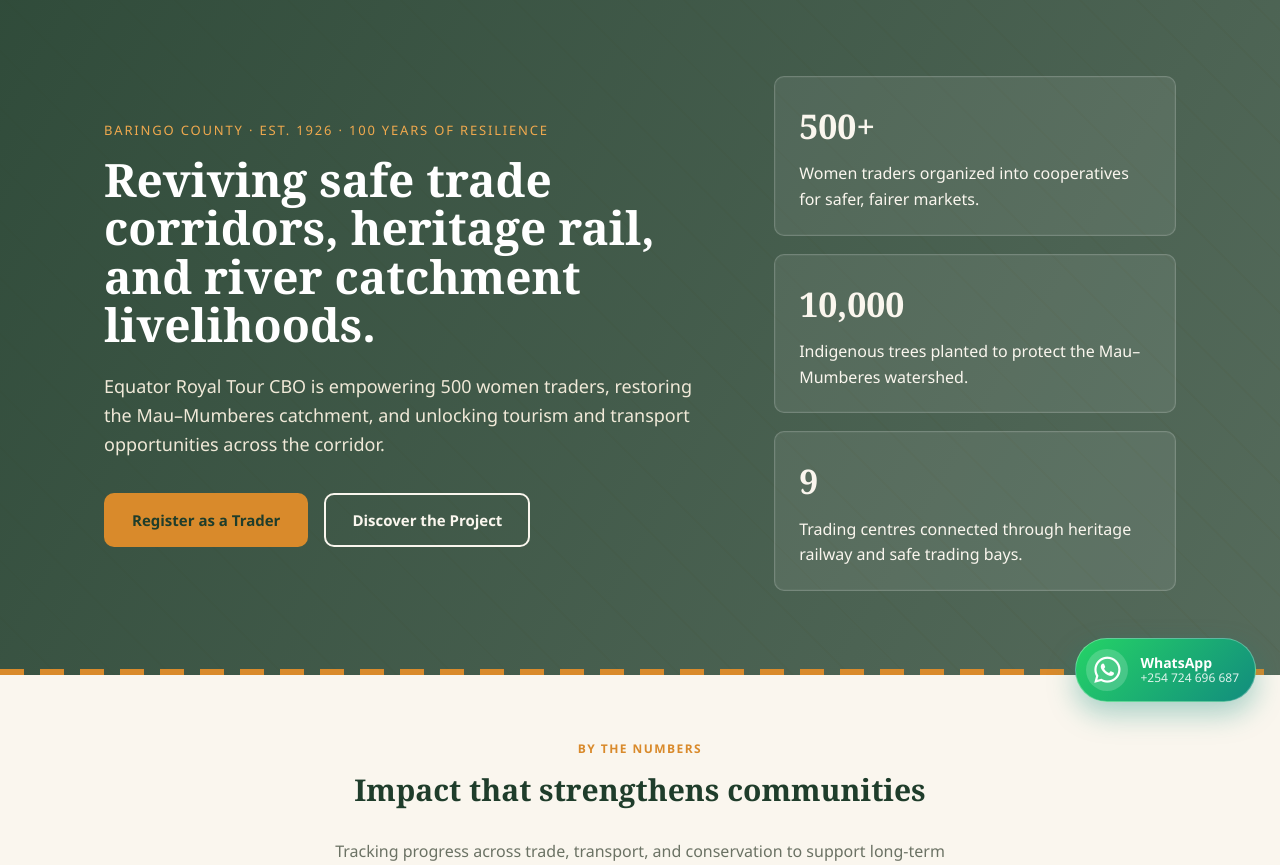
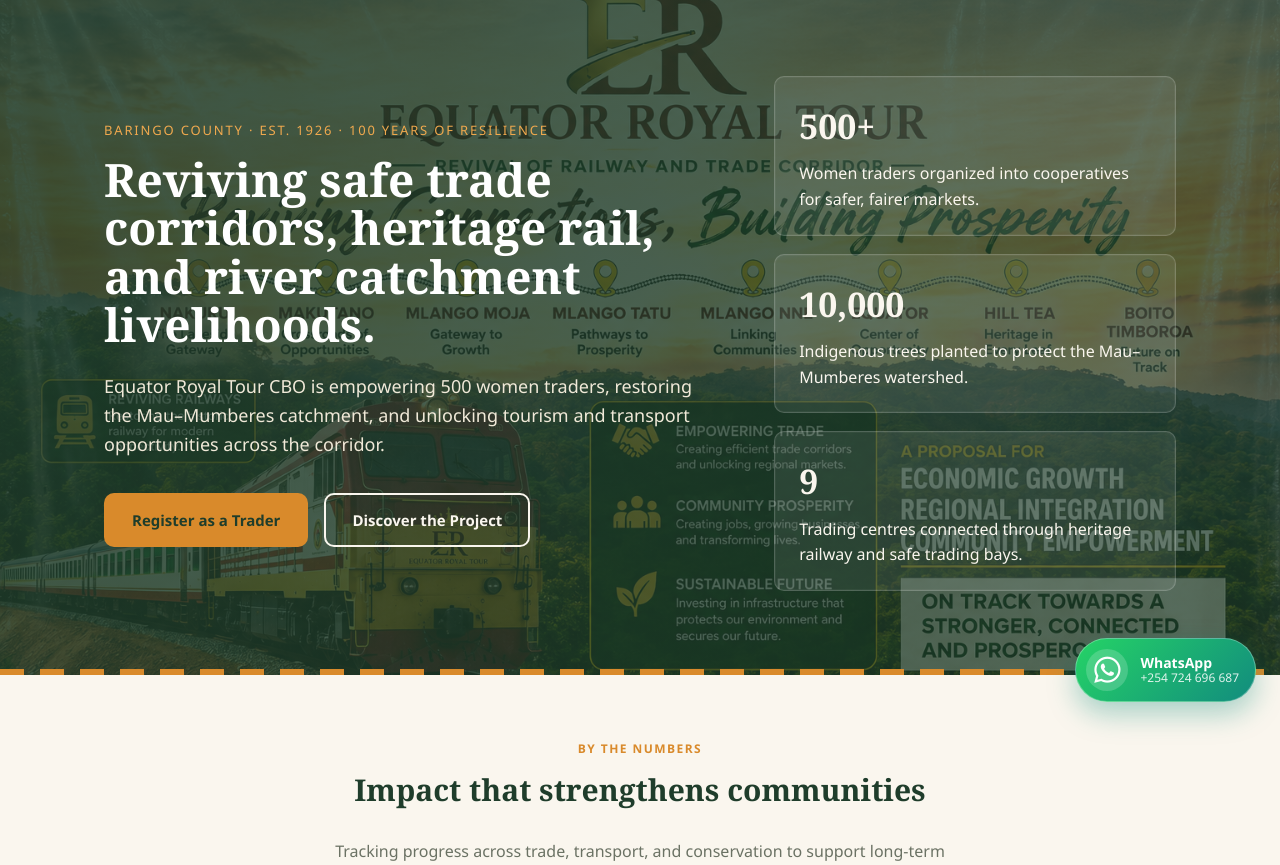
Before and after one commit to Swendon/Equatorroyaltour, a PHP site: page /home.php in a window 1280 px wide. Shown: the part 74-939 px from the top of the page. Run offline with PHP 8.4, Linux system fonts and the light colour scheme; data comes from the database, SQL or seed files in the repository.

Commit message:
Add landing page hero background image

```diff
--- a/css/style.css
+++ b/css/style.css
@@ -118,7 +118,8 @@ img { max-width: 100%; display: block; }
 /* Hero */
 .hero {
   background:
-    linear-gradient(120deg, rgba(31,61,43,0.92), rgba(31,61,43,0.75)),
+    linear-gradient(120deg, rgba(31,61,43,0.88), rgba(31,61,43,0.72)),
+    url('../images/equator-royal-tour.png') center center / cover no-repeat,
     repeating-linear-gradient(45deg, rgba(217,138,43,0.08) 0 2px, transparent 2px 40px);
   color: var(--cream);
   padding: 76px 0 84px;
```
